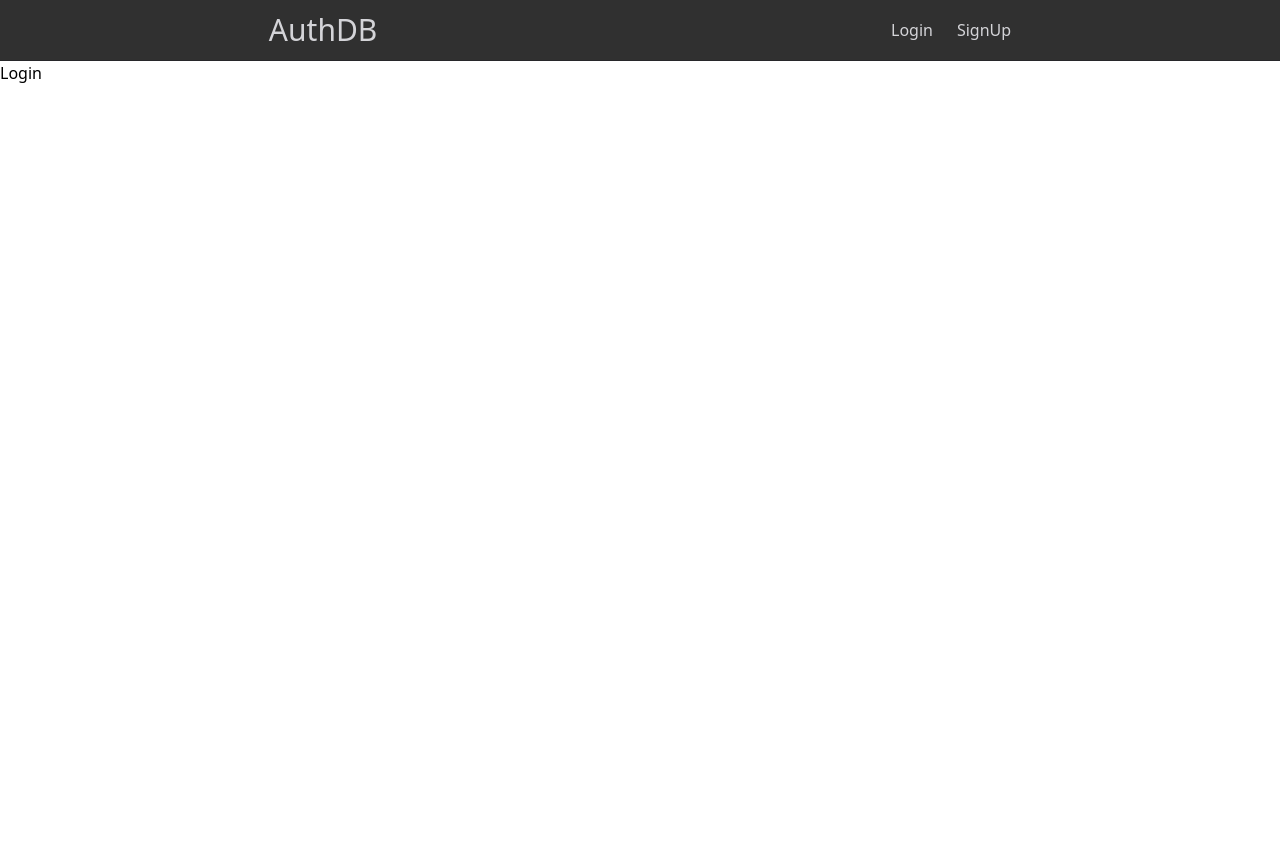
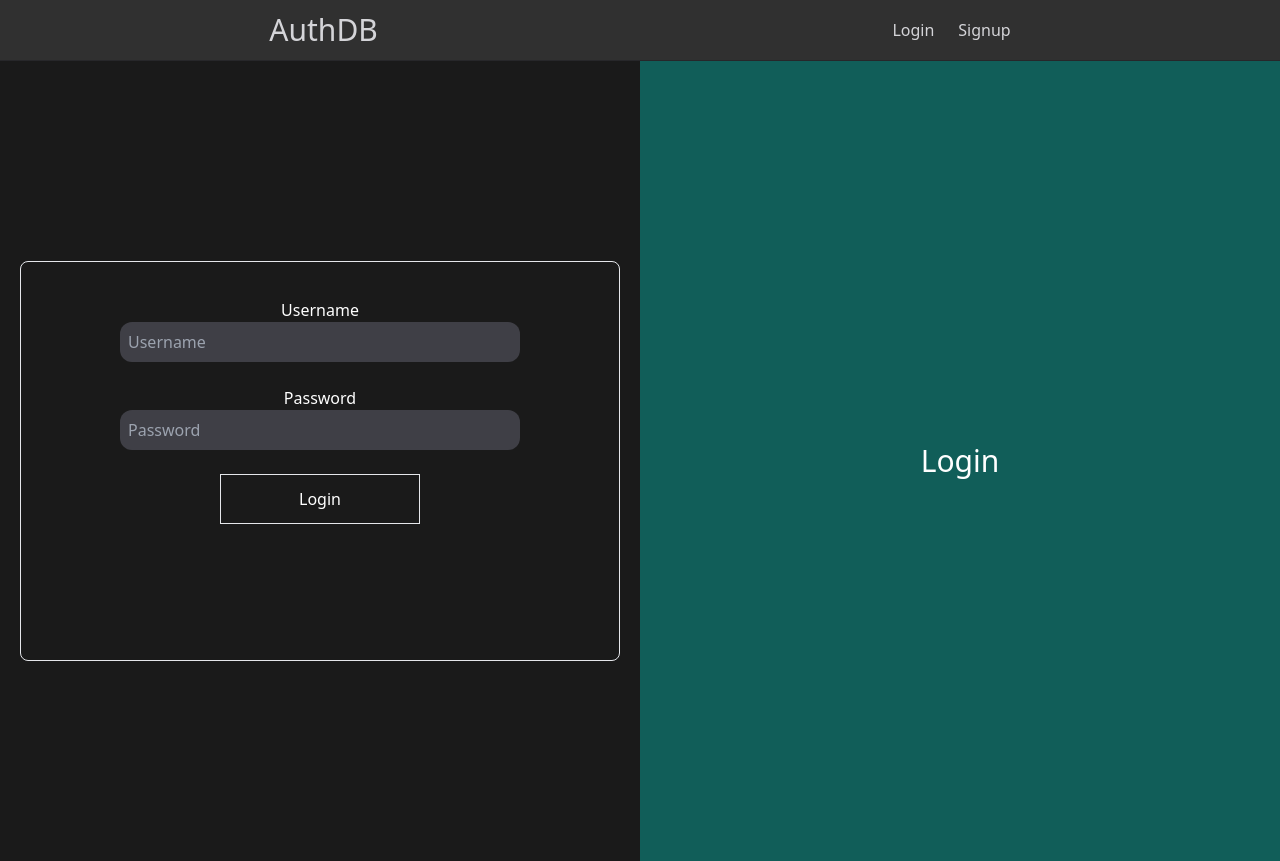
Before and after one commit to LSanjyan/LilSanj-Shop-Mern, a React (Create React App) app in the folder frotend/: page /login in a window 1280 px wide. Before the commit the page ends 800 px from the top, so only its background shows below. Built offline with nearby package versions, Linux system fonts and the light colour scheme; no server answers.

Commit message:
Next steps

```diff
--- a/frotend/src/App.js
+++ b/frotend/src/App.js
@@ -7,6 +7,8 @@ import SignUp from "./pages/SignUp";
 import Account from "./pages/Account";
 
 function App() {
+  const isUserSignedIn = !!localStorage.getItem("token");
+
   return (
     <div className="App">
       <Navbar />
@@ -14,7 +16,7 @@ function App() {
         <Route path="/" element={<Home />} />
         <Route path="/login" element={<Login />} />
         <Route path="/signup" element={<SignUp />} />
-        <Route path="/account" element={<Account />} />
+        {isUserSignedIn && <Route path="/account" element={<Account />} />}
       </Routes>
     </div>
   );
--- a/frotend/src/components/Navbar.js
+++ b/frotend/src/components/Navbar.js
@@ -1,19 +1,40 @@
 import React from "react";
-import { Link } from "react-router-dom";
+import { Link, useNavigate } from "react-router-dom";
 
 function Navbar() {
+  const isUserSignedIn = !!localStorage.getItem("token");
+  const navigate = useNavigate();
+
+  const handleSignOut = () => {
+    localStorage.removeItem("token");
+    navigate("/login");
+  };
+
   return (
     <nav className="flex justify-around p-3 border-b border-zinc-800 items-center bg-[#1a1a1a]/90 text-zinc-300">
       <Link to="/">
         <h1 className="text-3xl">AuthDB</h1>
       </Link>
       <ul className="flex gap-6">
-        <Link to="/login">
-          <li>Login</li>
-        </Link>
-        <Link to="/signup">
-          <li>SignUp</li>
-        </Link>
+        {isUserSignedIn ? (
+          <>
+            <Link to="/account">
+              <li>Account</li>
+            </Link>
+            <li>
+              <button onClick={handleSignOut}>Sign Out</button>
+            </li>
+          </>
+        ) : (
+          <>
+            <Link to="/login">
+              <li>Login</li>
+            </Link>
+            <Link to="/signup">
+              <li>Signup</li>
+            </Link>
+          </>
+        )}
       </ul>
     </nav>
   );
--- a/frotend/src/pages/Account.js
+++ b/frotend/src/pages/Account.js
@@ -1,7 +1,11 @@
 import React from "react";
 
 function Account() {
-  return <div>Account</div>;
+  return (
+    <div className="w-full h-screen bg-[#1a1a1a] text-white flex justify-center items-center">
+      <h2 className="text-3xl">Account</h2>
+    </div>
+  );
 }
 
 export default Account;
--- a/frotend/src/pages/Home.js
+++ b/frotend/src/pages/Home.js
@@ -1,7 +1,11 @@
 import React from "react";
 
 function Home() {
-  return <div>Home</div>;
+  return (
+    <div className="w-full h-screen bg-[#1a1a1a] text-white flex justify-center items-center">
+      <h2 className="text-3xl">HOME</h2>
+    </div>
+  );
 }
 
 export default Home;
--- a/frotend/src/pages/Login.js
+++ b/frotend/src/pages/Login.js
@@ -1,7 +1,88 @@
-import React from "react";
+import React, { useState, useEffect } from "react";
+import axios from "axios";
+import { useNavigate } from "react-router-dom";
 
 function Login() {
-  return <div>Login</div>;
+  const [users, setUsers] = useState([]);
+  const [username, setUsername] = useState("");
+  const [password, setPassword] = useState("");
+  const navigate = useNavigate();
+
+  useEffect(() => {
+    fetchUsers();
+  }, []);
+
+  const fetchUsers = () => {
+    axios.get("http://localhost:3001/register").then((res) => {
+      //console.log(res.data)
+    });
+  };
+
+  const handleLogin = async (event) => {
+    event.preventDefault();
+    try {
+      const response = await axios.post("http://localhost:3001/login", {
+        username,
+        password,
+      });
+      const token = response.data.token;
+      alert("Login successful");
+      setUsername("");
+      setPassword("");
+      fetchUsers();
+      navigate("/account");
+      window.location.reload();
+      localStorage.setItem("token", token);
+    } catch (error) {
+      console.log("Login Error", error);
+    }
+  };
+
+  return (
+    <div className="w-full h-screen flex">
+      <div className="w-[50%] h-[100%] bg-[#1a1a1a] text-white flex justify-center items-center">
+        <form
+          className="text-center border rounded-lg w-[600px] h-[400px] p-9"
+          onSubmit={handleLogin}
+        >
+          {/*Username Input */}
+          <label>Username</label>
+          <br />
+          <input
+            className="w-[400px] h-[40px] rounded-xl bg-zinc-700 p-2"
+            type="text"
+            placeholder="Username"
+            value={username}
+            onChange={(e) => setUsername(e.target.value)}
+          />
+          <br />
+          <br />
+          {/* Password Input */}
+          <label>Password</label>
+          <br />
+          <input
+            className="w-[400px] h-[40px] rounded-xl bg-zinc-700 p-2"
+            type="password"
+            placeholder="Password"
+            value={password}
+            onChange={(e) => setPassword(e.target.value)}
+          />
+          <br />
+          <br />
+          {/* Button */}
+          <button
+            className="w-[200px] h-[50px] border hover:bg-teal-900"
+            type="submit"
+          >
+            Login
+          </button>
+        </form>
+      </div>
+      <div className="w-[50%] h-[100%] flex justify-center items-center bg-teal-800">
+        <h2 className="text-3xl text-white ">Login</h2>
+      </div>
+    </div>
+  );
 }
 
 export default Login;
--- a/frotend/src/pages/SignUp.js
+++ b/frotend/src/pages/SignUp.js
@@ -3,7 +3,7 @@ import axios from "axios";
 import { useNavigate } from "react-router-dom";
 
 function SignUp() {
-  const [user, setUsers] = useState([]);
+  //const [user, setUsers] = useState([]);
   const [email, setEmail] = useState("");
   const [username, setUsername] = useState("");
   const [password, setPassword] = useState("");
@@ -15,7 +15,7 @@ function SignUp() {
 
   const fetchUsers = () => {
     axios.get("http://localhost:3001/register").then((res) => {
-      console.log(res.data);
+      // console.log(res.data);
     });
   };
 
@@ -39,8 +39,10 @@ function SignUp() {
   return (
     <div className="w-full h-screen flex">
       <div className="w-[50%] h-[100%] bg-[#1a1a1a] text-white flex justify-center items-center">
-        <form className="text-center border rounded-lg w-[600px] h-[400px] p-9">
+        <form
+          className="text-center border rounded-lg w-[600px] h-[400px] p-9"
           onSubmit={handleRegister}
+        >
           {/* Email Input */}
           <label>Email</label>
           <br />
@@ -70,7 +72,7 @@ function SignUp() {
           <br />
           <input
             className="w-[400px] h-[40px] rounded-xl bg-zinc-700 p-2"
-            type="text"
+            type="password"
             placeholder="Password"
             value={password}
             onChange={(e) => setPassword(e.target.value)}
```
